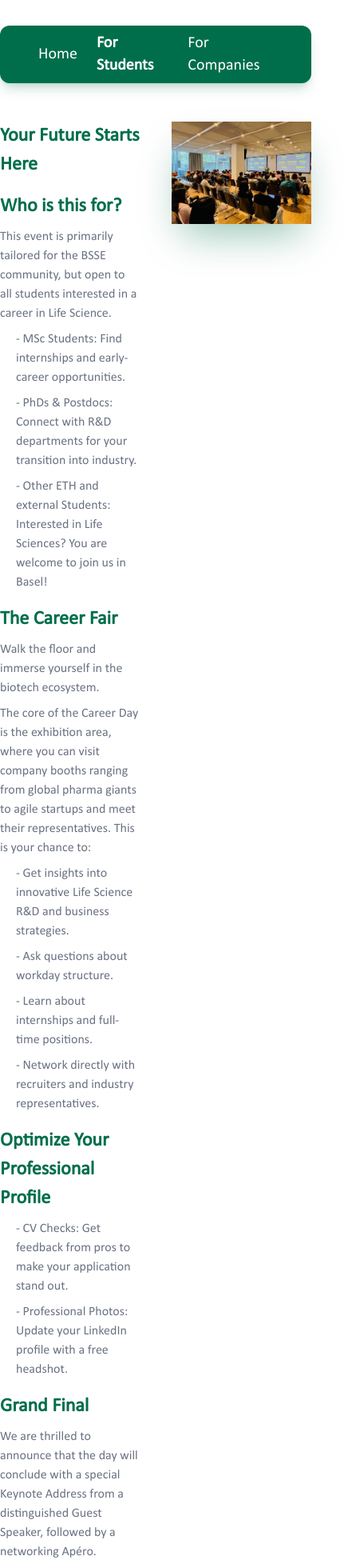
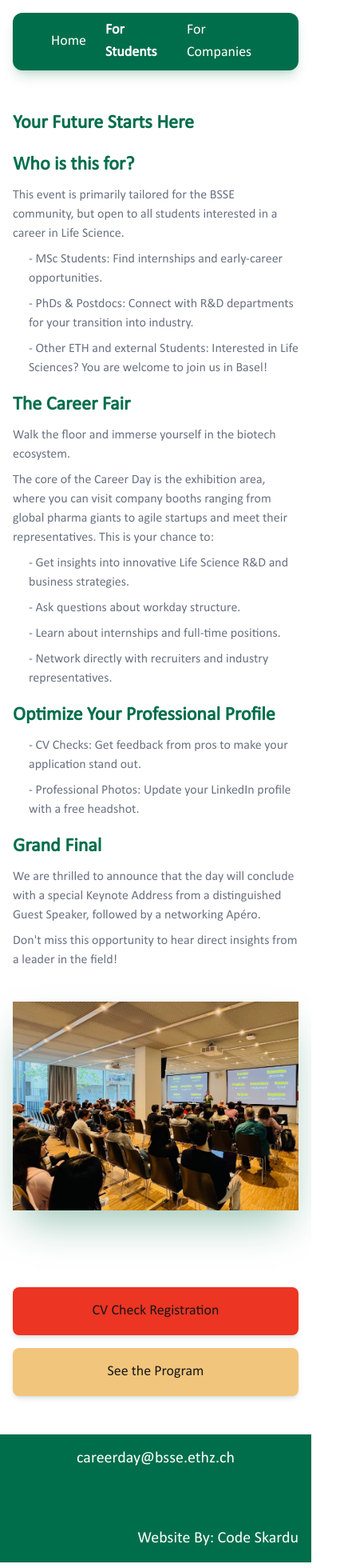
Before and after one commit to rafiq-704/university-portal, a Next.js app: page /for-students in a window 390 px wide. Shown: the top 1960 px of the page at 80% size, 431 px wide, since content can reach past the window. Built offline with nearby package versions, Linux system fonts and the light colour scheme.

Commit message:
fix responsive issue

```diff
--- a/app/(HomePage)/CTA.tsx
+++ b/app/(HomePage)/CTA.tsx
@@ -5,7 +5,7 @@ import { redirectToExternal } from "../components/RedirectToExternal"
 
 const CTA = () => {
     return (
-        <Container className=" flex items-center justify-center">
+        <Container className=" flex items-center justify-center px-4 md:px-0">
             <Button label="Register Your Company" btnType="secondary" onClick={() => redirectToExternal("https://forms.gle/GKHJ9u1uvaA8n9vf6")} />
         </Container>
     )
--- a/app/(HomePage)/Event.tsx
+++ b/app/(HomePage)/Event.tsx
@@ -4,7 +4,7 @@ import Container from "../components/Container"
 const Event = () => {
     return (
         <Container>
-            <section className="flex flex-col md:flex-row items-start jsutify-center gap-10">
+            <section className="flex flex-col md:flex-row items-start justify-center gap-10 px-4 md:px-0">
                 <div className="flex-1 flex items-start justify-center">
                     <Image
                         src="/images/HomePage_Image2.jpg"
--- a/app/(HomePage)/Hero.tsx
+++ b/app/(HomePage)/Hero.tsx
@@ -3,7 +3,7 @@ import Container from "../components/Container";
 const Hero = () => {
   return (
     <Container>
-      <section className="relative h-[50vh] w-full overflow-hidden
+      <section className="relative h-[60vh] w-full overflow-hidden
         bg-[url('/images/HomePage_Image1.jpg')]
         bg-center bg-cover bg-no-repeat">
 
@@ -42,7 +42,7 @@ const Hero = () => {
         </div>
 
       </section>
-      <div className="flex items-center justify-center px-8 py-4 text-[clamp(16px,2vw,24px)] shadow-lg max-w-5xl mx-auto ">
+      <div className="flex items-center justify-center px-8 py-4 text-[clamp(16px,2vw,24px)] font-semibold shadow-lg max-w-5xl mx-auto ">
         <p>Bridging Science & Engineering Talents with Industry
         </p>
       </div>
--- a/app/(HomePage)/Map.tsx
+++ b/app/(HomePage)/Map.tsx
@@ -4,7 +4,7 @@ import Container from "../components/Container"
 const Map = () => {
     return (
         <Container>
-            <section className="flex items-start justify-center gap-10">
+            <section className="flex flex-col md:flex-row items-start justify-center gap-10 px-4 md:px-0">
                 <div className="flex-1 flex flex-col gap-4 items-start justify-start ">
                     <div className="flex items-center justify-center gap-2 ">
                         <p className="text-[clamp(18px,2vw,24px)] font-bold tracking-[-0.4] text-primary">When:</p>
@@ -15,8 +15,8 @@ const Map = () => {
                         <p className="text-[clamp(18px,2vw,24px)]">ETH Zürich (BSS), Klingelbergstrasse 48, 4056 Basel</p>
                     </div>
                 </div>
-                <div className="flex-1 flex items-center justify-center shadow-2xl shadow-primary/40">
-                    <iframe src="https://www.google.com/maps/embed?pb=!1m18!1m12!1m3!1d2692.267822520539!2d7.578352976227734!3d47.56257727118585!2m3!1f0!2f0!3f0!3m2!1i1024!2i768!4f13.1!3m3!1m2!1s0x4791b9bed18b4859%3A0xf7fa0dc146af7e93!2sBSS!5e0!3m2!1sen!2s!4v1767162022902!5m2!1sen!2s" width="600" height="450" loading="lazy" referrerPolicy="no-referrer-when-downgrade"></iframe>
+                <div className="flex-1 flex items-center justify-center shadow-2xl shadow-primary/40 w-full h-80 md:h-96">
+                    <iframe src="https://www.google.com/maps/embed?pb=!1m18!1m12!1m3!1d2692.267822520539!2d7.578352976227734!3d47.56257727118585!2m3!1f0!2f0!3f0!3m2!1i1024!2i768!4f13.1!3m3!1m2!1s0x4791b9bed18b4859%3A0xf7fa0dc146af7e93!2sBSS!5e0!3m2!1sen!2s!4v1767162022902!5m2!1sen!2s"  loading="lazy" referrerPolicy="no-referrer-when-downgrade" className="w-full h-full"></iframe>
                 </div>
             </section>
         </Container>
--- a/app/components/Button.tsx
+++ b/app/components/Button.tsx
@@ -11,8 +11,8 @@ const Button = ({ btnType, className, label, onClick }: ButtonProps) => {
       type="button"
       onClick={onClick}
       className={`
-        text-2xl px-16 py-4 rounded-lg cursor-pointer transition shadow-md
-        ${btnType === "secondary" ? "bg-[#ec3523]" : "bg-accent"}
+        text-lg md:text-2xl max-w-lg w-full px-16 py-4 rounded-lg cursor-pointer transition shadow-md
+        ${btnType === "secondary" ? "bg-[#ec3523] hover:bg-[#ec3523]/80" : "bg-accent hover:bg-accent/80"}
         ${className}
       `}
     >
--- a/app/components/Foooter.tsx
+++ b/app/components/Foooter.tsx
@@ -4,7 +4,7 @@ const Footer = () => {
     <footer className="w-full bg-primary text-white">
       <div className="flex flex-col items-center justify-center gap-10">
         <div className="email flex items-center justify-center p-4 text-xl">
-          <a href="mailto:careerday@bsse.ethz.ch">careerday@bsse.ethz.ch</a>
+          <a href="mailto:careerday@bsse.ethz.ch" className="hover:underline">careerday@bsse.ethz.ch</a>
         </div>
         <div className="email flex items-center justify-end w-full text-xl p-4">
           <a href="mailto:careerday@bsse.ethz.ch">Website By: Code Skardu</a>
--- a/app/components/Navbar.tsx
+++ b/app/components/Navbar.tsx
@@ -7,11 +7,11 @@ const Navbar = () => {
   const pathname = usePathname();
   console.log(pathname)
   return (
-    <section className="flex items-center justify-center w-full pt-8">
+    <section className="flex items-center justify-center w-full mx-auto pt-4 md:pt-8 px-4 md:px-0">
       <div className="navbar max-w-7xl mx-auto w-full rounded-xl bg-primary h-18 flex items-center justify-start px-12 shadow-lg shadow-primary/20">
         <div className="flex items-center justify-start gap-6">
           {navbarData.map((item) => (
-            <a key={item.id} href={item.link} className={`text-white text-xl ${pathname === item.link ? "font-bold" : ""}`}>
+            <a key={item.id} href={item.link} className={`text-white text-lg md:text-xl ${pathname === item.link ? "font-bold" : ""}`}>
               {item.name}
             </a>
           ))}
--- a/app/for-companies/page.tsx
+++ b/app/for-companies/page.tsx
@@ -10,7 +10,7 @@ const Companies = () => {
   const infoSheetUrl = '';
   return (
     <Container>
-      <section className="flex items-start justify-center gap-10 border-black">
+      <section className="flex flex-col md:flex-row items-start justify-center gap-10 px-4 md:px-0">
         <div className="flex-1 flex flex-col items-start gap-4">
           <p className="text-[clamp(24px,4vw,48px)] font-bold tracking-[-0.4] text-primary">Direct Access to Life Sciences Talents</p>
           <div className="flex flex-col items-start gap-2">
@@ -72,7 +72,7 @@ const Companies = () => {
           <Image src='/images/companies/ForCompanies_Image1.jpg' alt="Companies image" width={400} height={400} className="w-full h-full object-cover shadow-2xl shadow-primary/40" />
         </div>
       </section>
-      <div className="flex items-center justify-center gap-4 mt-24">
+      <div className="flex flex-col md:flex-row items-center justify-center gap-4 mt-24 px-4 md:px-0">
         <Button label="Register Your Company" btnType="secondary" onClick={() => redirectToExternal(companyRegistrationUrl)} />
         <Button label="Information Sheet" btnType="accent" onClick={() => redirectToExternal(infoSheetUrl)} />
       </div>
--- a/app/for-students/page.tsx
+++ b/app/for-students/page.tsx
@@ -10,7 +10,7 @@ const Students = () => {
   const programUrl = '';
   return (
     <Container>
-      <section className="flex items-start justify-center gap-10 border-black">
+      <section className="flex flex-col md:flex-row items-start justify-center gap-10 px-4 md:px-0">
         <div className="flex-1 flex flex-col items-start gap-4">
           <p className="text-[clamp(24px,4vw,48px)] font-bold tracking-[-0.4] text-primary">Your Future Starts Here</p>
           <div className="flex flex-col items-start gap-2">
@@ -65,7 +65,7 @@ const Students = () => {
           <Image src='/images/students/ForStudents_Image1.jpeg' alt="Students image" width={400} height={400} className="w-full h-full object-cover shadow-2xl shadow-primary/40" />
         </div>
       </section>
-      <div className="flex items-center justify-center gap-4 mt-24">
+      <div className="flex flex-col md:flex-row items-center justify-center gap-4 mt-24 px-4 md:px-0">
         <Button label="CV Check Registration" btnType="secondary" onClick={() => redirectToExternal(studentRegistrationUrl)}/>
         <Button label="See the Program" btnType="accent" onClick={() => redirectToExternal(programUrl)}/>
       </div>
```
Also changed, not shown: app/globals.css (+6 -3 lines).
